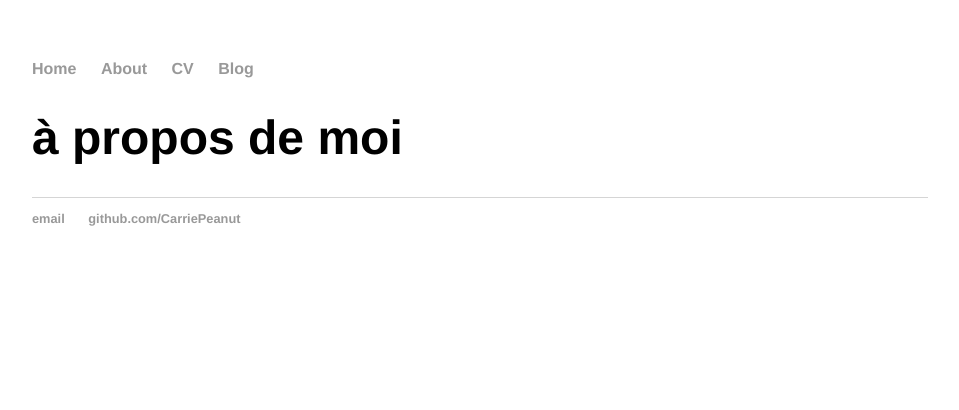
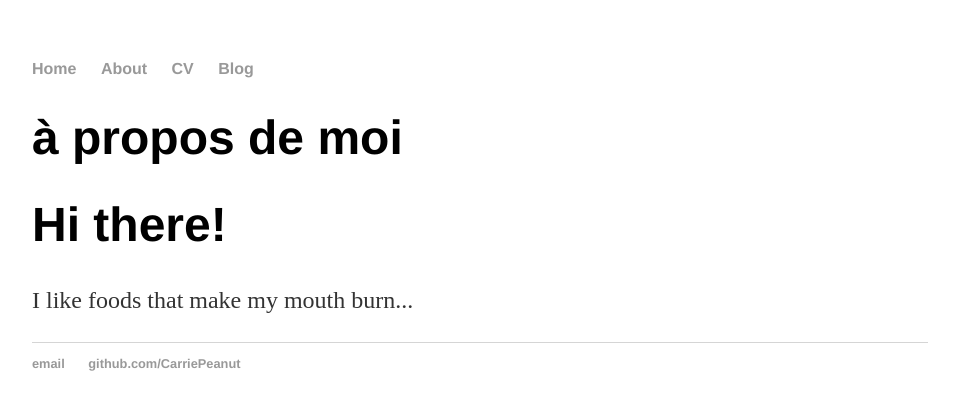
Before and after one commit to CarriePeanut/CarriePeanut.github.io, a Jekyll site: the page built from about/index.html, in a window 1280 px wide. Shown: the top 410 px of the page, without its empty margins (160-1119 px from the left). Built offline with Jekyll 4.4.1, drawn with Linux system fonts in a browser that asks for light colours.

Commit message:
Update index.html

```diff
--- a/about/index.html
+++ b/about/index.html
@@ -4,3 +4,7 @@ title: à propos de moi
 ---
 
 <h1>{{ page.title }}</h1>
+<div class="blurb">
+  <h1> Hi there!</h1>
+  <p> I like foods that make my mouth burn...</p>
+</div><!-- /.blurb-->
```
